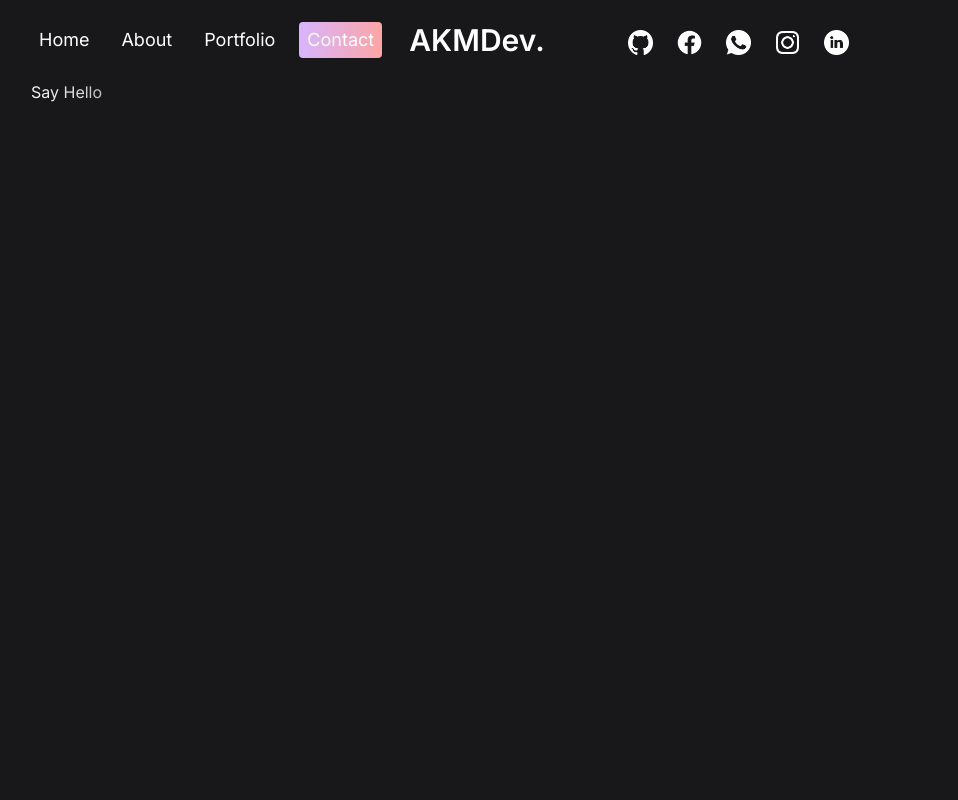
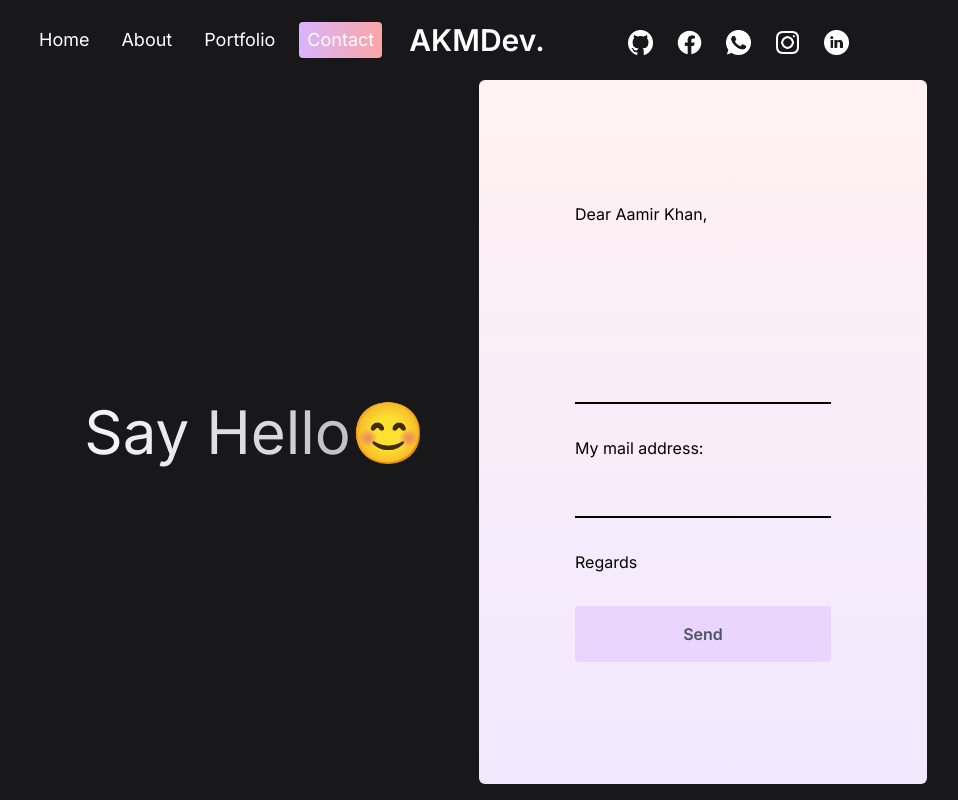
Before and after one commit to Amrkhwazir/My-Nextjs-Portfolio, a Next.js app: page /contact in a window 1280 px wide. Shown: the whole page, without its empty margins (161-1119 px from the left). Built offline with nearby package versions, Linux system fonts and the light colour scheme.

Commit message:
contct page started

```diff
--- a/src/app/contact/page.jsx
+++ b/src/app/contact/page.jsx
@@ -6,18 +6,26 @@ const text = "Say Hello"
 
  const ContactPage = () => {
   return (
-    <motion.div className="h-full text-white" initial={{y: "-200vh"}} animate={{y: "0%"}} transition={{duration: 1}}>
+    <motion.div className="h-full text-black" initial={{y: "-200vh"}} animate={{y: "0%"}} transition={{duration: 1}}>
     <div className="h-full flex flex-col lg:flex-row px-4 sm:px-8 md:px-12 lg:px-20 xl:px-48">
       {/* TEXT CONTAINER */}
-      <div className="h-1/2 lg:h-full lg:w-1/2">
-        <motion.div>
+      <div className="h-1/2 lg:h-full lg:w-1/2 text-white flex items-center justify-center text-6xl">
+        <div>
           {text.split("").map((letter,index)=>(
             <motion.span key={index} initial={{opacity: 0}} animate={{opacity:1}} transition={{duration: 3, repeat: Infinity, delay: index * 0.1}}>{letter}</motion.span>
           ))}
-        </motion.div>
+        </div>
+        😊
       </div>
       {/* FORM CONTAINER */}
-      <form className="h-1/2 lg:h-full lg:w-1/2"></form>
+      <form className="h-1/2 lg:h-full lg:w-1/2 bg-gradient-to-t from-purple-100 to-red-50 rounded-md flex flex-col gap-8 justify-center p-24">
+        <span>Dear Aamir Khan,</span>
+        <textarea rows="6" className='bg-transparent border-b-2 border-b-black outline-none resize-none '/>
+        <span>My mail address:</span>
+       <input type="text" className='bg-transparent border-b-2 border-b-black outline-none'/>
+        <span>Regards</span>
+        <button className='bg-purple-200 rounded font-semibold text-gray-600 p-4'>Send</button>
+      </form>
     </div>
   </motion.div>
   )
```
